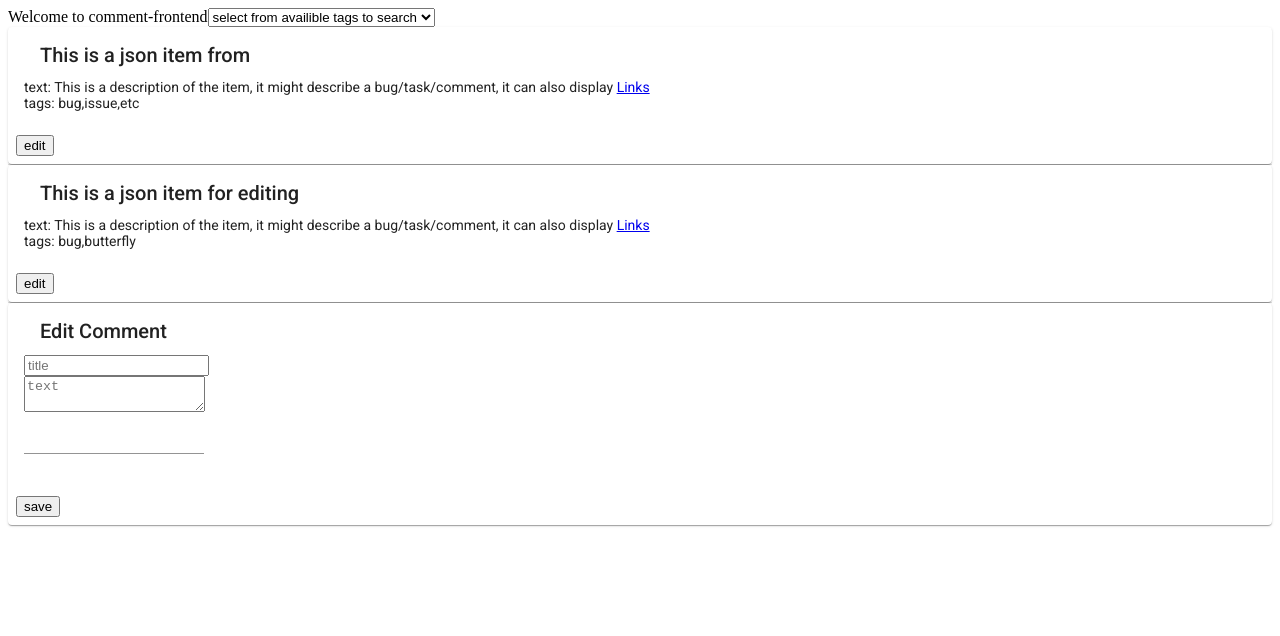
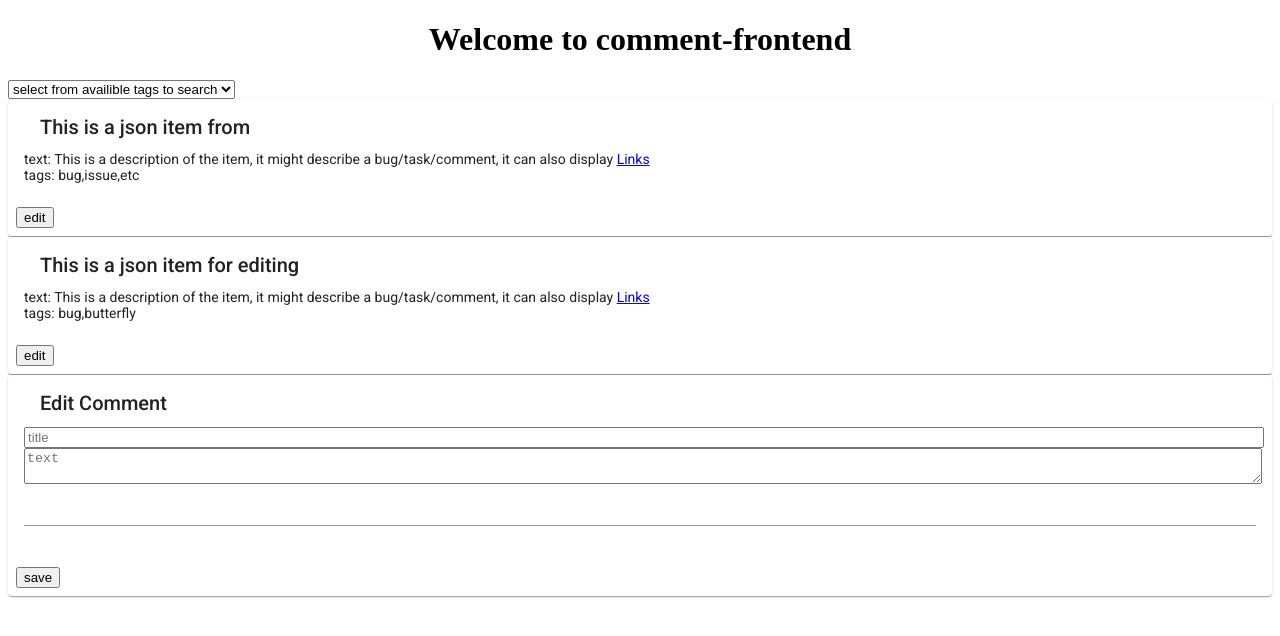
Before and after one commit to Abebw/comment-frontend, an Angular app: page / in a window 1280 px wide. Shown: the top 636 px of the page. Built offline with nearby package versions, Linux system fonts and the light colour scheme.

Commit message:
added some really simple sass

```diff
--- a/src/app/app.component.html
+++ b/src/app/app.component.html
@@ -1,10 +1,10 @@
 
-<span>Welcome to {{title}}</span>
+<h1 class="title" >Welcome to {{title}}</h1>
 <select (change)="updateFilteredComments()" [(ngModel)]="tagSearch">
   <option value="">select from availible tags to search</option>
   <option *ngFor="let tag of allTags" [ngValue]="tag">{{tag}}</option>
 </select>
-<div *ngFor="let comment of filteredComments">
+<div class="commentList" *ngFor="let comment of filteredComments">
   <app-read-comment *ngIf="!comment.edit" [comment]="comment" (startEdit)="startEdit(comment)"></app-read-comment>
   <app-edit-comment
     *ngIf="comment.edit"
@@ -16,7 +16,7 @@
   </app-edit-comment>
   <mat-divider></mat-divider>
 </div>
-
-<app-edit-comment [comment]="tempComment" hideCancel="true" (saveEdit)="saveEdit($event)"></app-edit-comment>
-
+<div class="commentList">
+  <app-edit-comment [comment]="tempComment" hideCancel="true" (saveEdit)="saveEdit($event)"></app-edit-comment>
+</div>
 <router-outlet></router-outlet>
--- a/src/app/app.component.sass
+++ b/src/app/app.component.sass
@@ -0,0 +1,7 @@
+.title
+  text-align: center
+
+.commentList
+  max-width: 80em
+  margin: 0 auto
+  position: relative
--- a/src/app/edit-comment/edit-comment.component.sass
+++ b/src/app/edit-comment/edit-comment.component.sass
@@ -0,0 +1,2 @@
+mat-card-content *
+  width:100%
```
